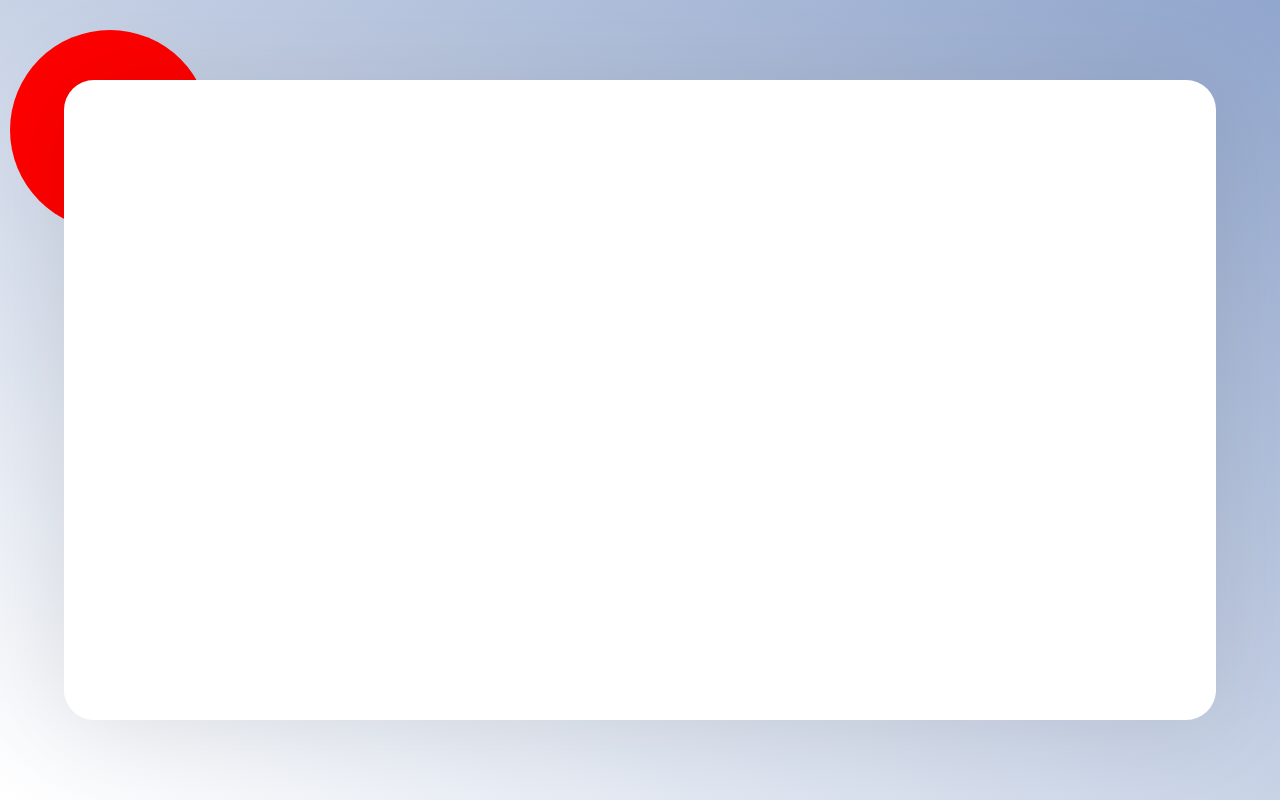
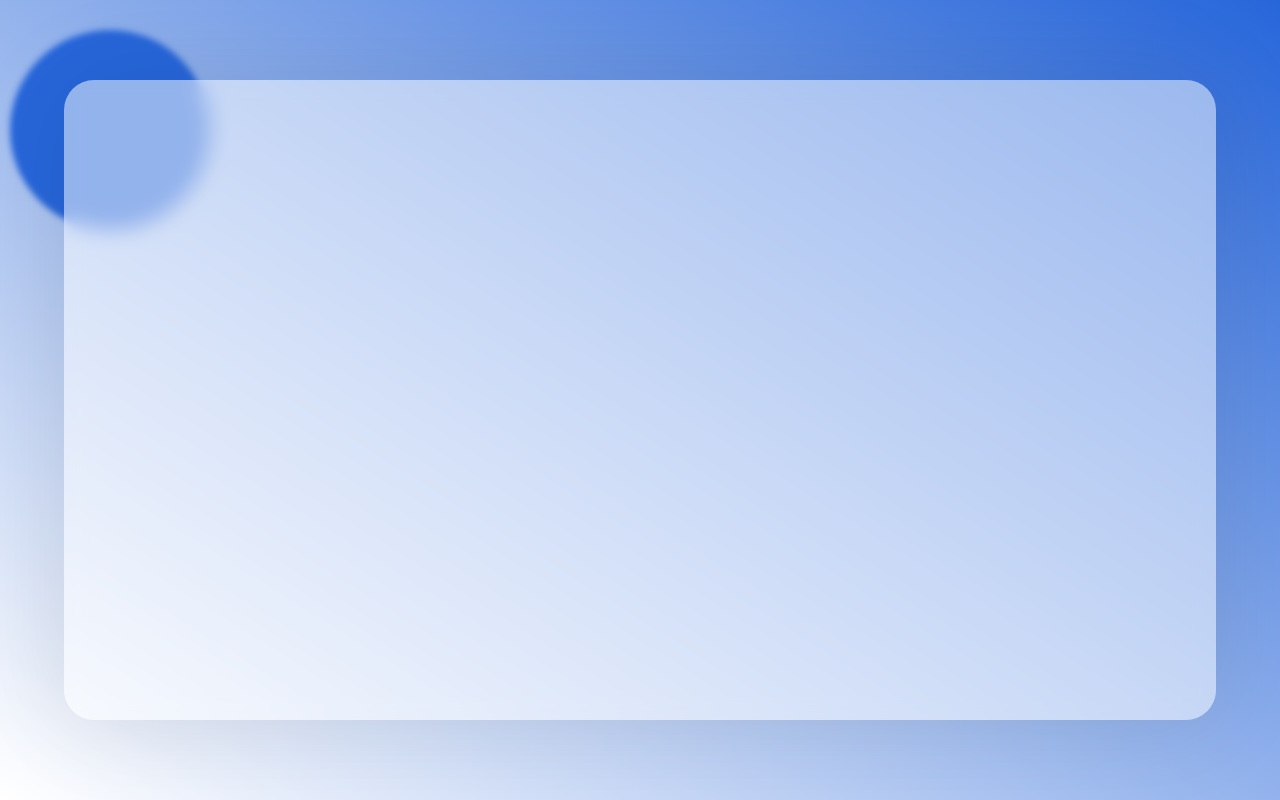
Before and after one commit to devaamir/portfolio, a React (Create React App) app: page / in a window 1280 px wide. Built offline with nearby package versions, Linux system fonts and the light colour scheme.

Commit message:
filter effect added

```diff
--- a/src/components/screens/Spotlight.js
+++ b/src/components/screens/Spotlight.js
@@ -13,7 +13,7 @@ export default function () {
 }
 
 const Main = styled.section`
-	background-image: linear-gradient(to bottom left, #91a6cd, #fff);
+	background-image: linear-gradient(to bottom left, #2766da, #fff);
 	width: 100%;
 	height: 100vh;
 	display: flex;
@@ -24,7 +24,8 @@ const Main = styled.section`
 
 const Span = styled.span`
 	position: absolute;
-	background: #ff0000;
+	background: #2766da;
+	filter: blur(3px);
 	width: 200px;
 	height: 200px;
 	border-radius: 50%;
@@ -35,9 +36,8 @@ const Span = styled.span`
 const Spotlight = styled.div`
 	width: 90%;
 	height: 80%;
-	background: #fff;
+	background: rgba(255, 255, 255, 0.5);
 	box-shadow: 0 0 100px 0 rgba(0, 0, 0, 0.1);
-	// filter: blur(4px);
-	backdrop-filter: opacity(0.5);
+	backdrop-filter: blur(10px);
 	border-radius: 30px;
 `;
```
